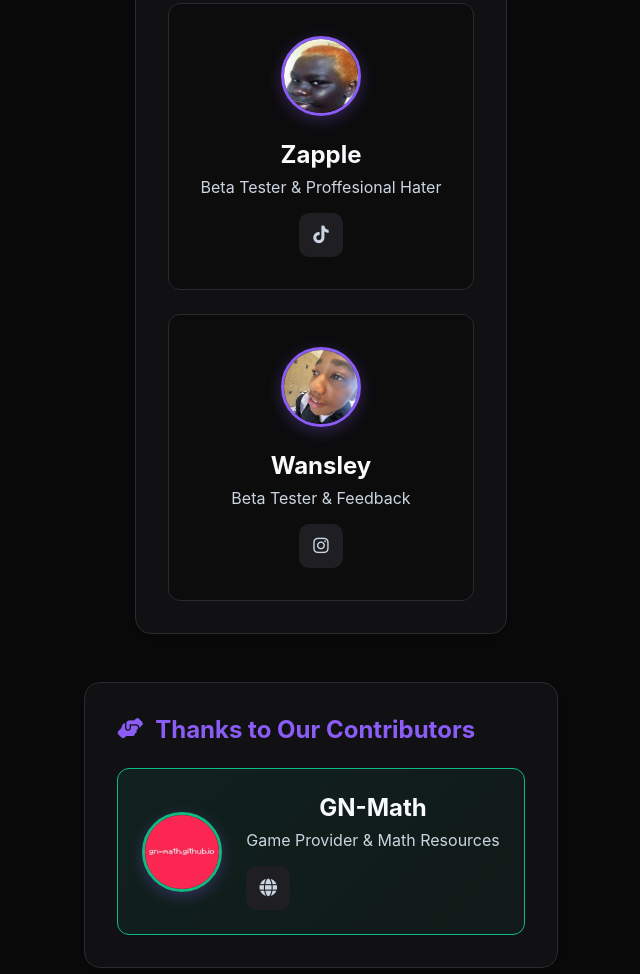
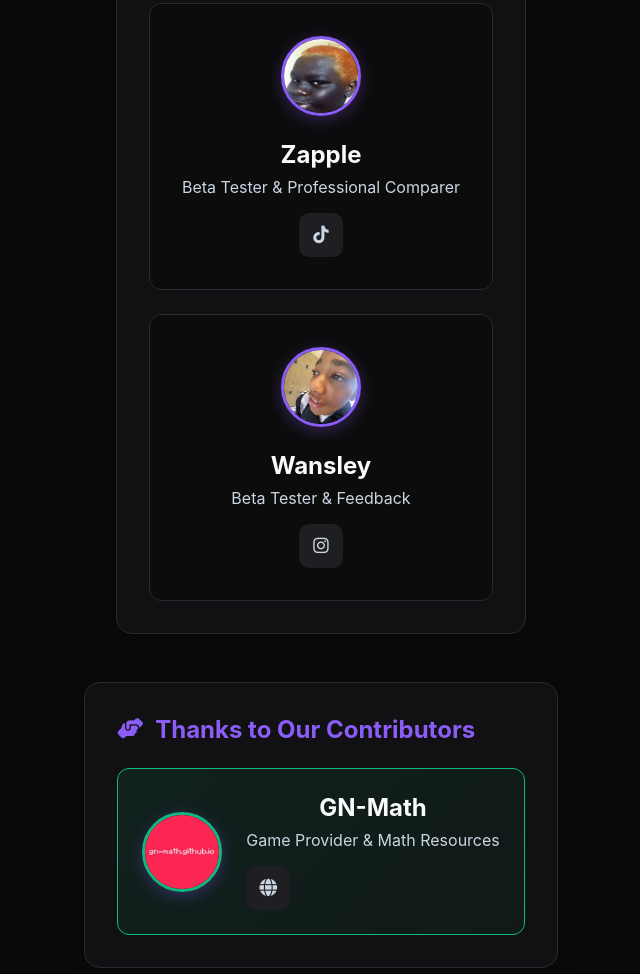
Before and after one commit to hypnotixx0/purge, a plain HTML site: page credits.html in a window 1280 px wide. Shown: the part 872-1846 px from the top of the page, without its empty margins (319-959 px from the left). Drawn offline with Linux system fonts and the light colour scheme.

Commit message:
Update credits.html

```diff
--- a/credits.html
+++ b/credits.html
@@ -116,7 +116,7 @@
                     </div>
                     <div class="person-info">
                         <h3 class="person-name">Zapple</h3>
-                        <p class="person-role">Beta Tester & Proffesional Hater</p>
+                        <p class="person-role">Beta Tester & Professional Comparer</p>
                         <div class="person-links">
                             <a href="https://tiktok.com/@mr.man9748" class="person-link" target="_blank" title="TikTok">
                                 <i class="fab fa-tiktok"></i>
```
